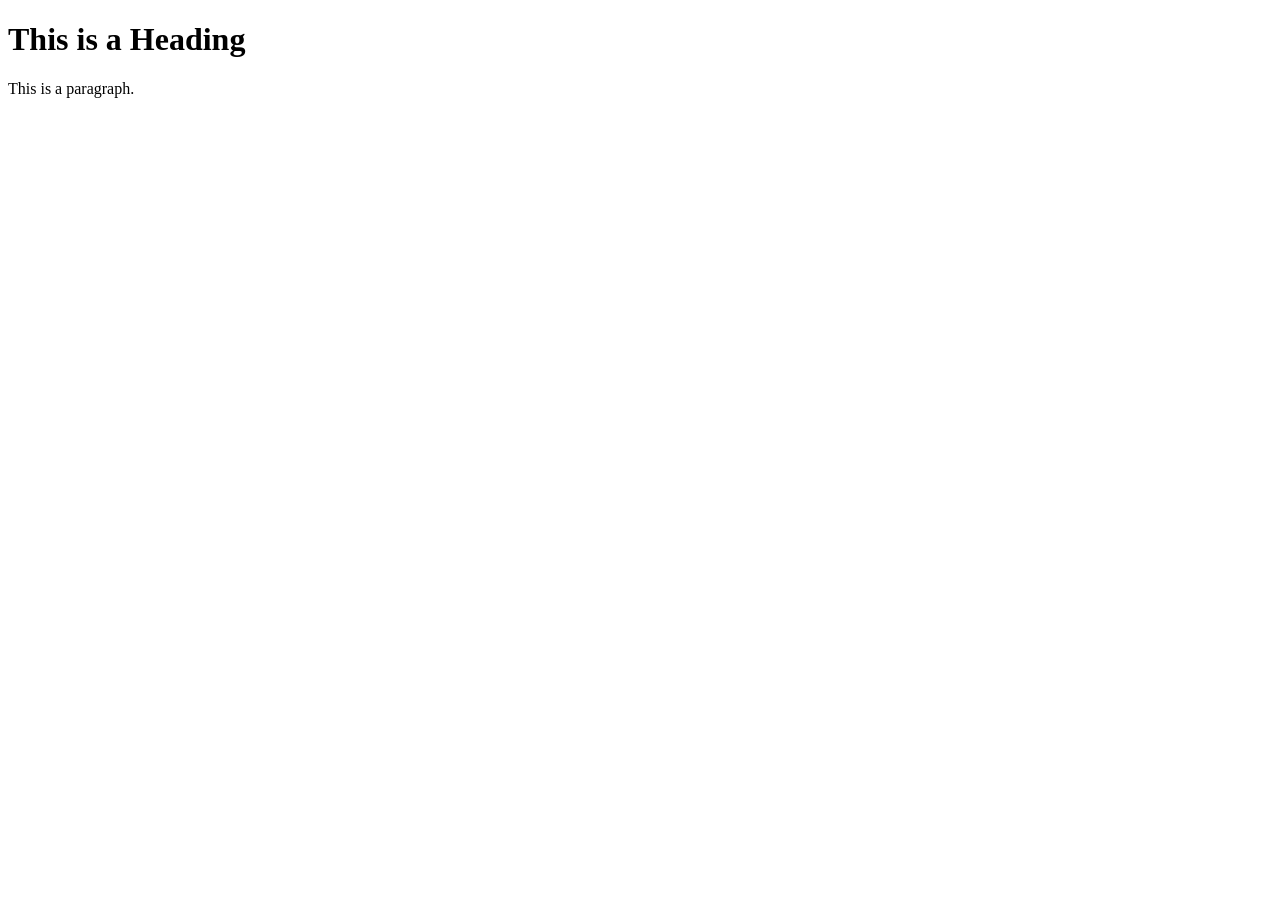
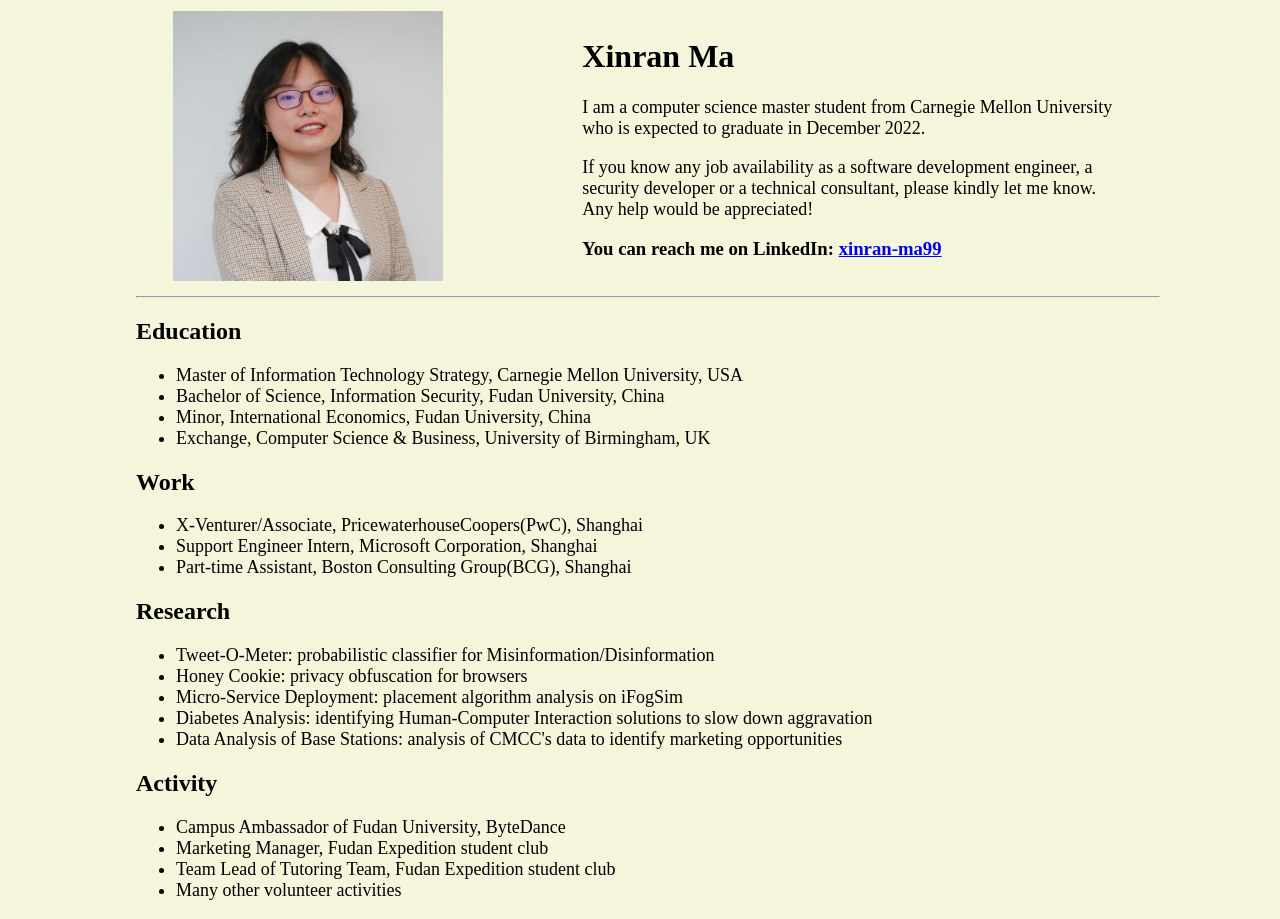
Before and after one commit to xrma99/xrma99.github.io, a plain HTML site: page index.html in a window 1280 px wide. Before the commit the page ends 800 px from the top, so only its background shows below. Drawn offline with Linux system fonts and the light colour scheme.

Commit message:
20220710

```diff
--- a/index.html
+++ b/index.html
@@ -1,12 +1,75 @@
 <!DOCTYPE html>
 <html>
+
+<style>
+    .content{
+        font-size:large;
+    }
+</style>
+
 <head>
-<title>Page Title</title>
+<title>Xinran Ma</title>
 </head>
-<body>
+<body style="background-color: #F5F5DC; width: 80%; position: relative; left: 10%;">
 
-<h1>This is a Heading</h1>
-<p>This is a paragraph.</p>
+<table>
+    <tbody>
+        <tr>
+            <td width="30%" align="center" style="vertical-align: middle;">
+                <img src="ma.jpg" alt="Xinran Ma" style="max-width: 80%;">
+            </td>
+            <td width="60%" align="top" style="position: relative;left: 10%;">
+                <h1>Xinran Ma</h1>
+                <p class="content" style="width: 80%;">I am a computer science master student from Carnegie Mellon University who is expected to graduate in December 2022.</p>
+                <p class="content" style="width: 80%;">If you know any job availability as a software development engineer, a security developer or a technical consultant, please kindly let me know. Any help would be appreciated!</p>
+                <h3>You can reach me on LinkedIn: <a href="https://www.linkedin.com/in/xinran-ma99/">xinran-ma99</a></h3>
+            </td>
+        </tr>
+    </tbody>
+</table>
+<hr>
+
+<div class="Block">
+    <h2>Education</h2>
+    <ul class="content">
+        <li>Master of Information Technology Strategy, Carnegie Mellon University, USA</li>
+        <li>Bachelor of Science, Information Security, Fudan University, China</li>
+        <li>Minor, International Economics, Fudan University, China</li>
+        <li>Exchange, Computer Science & Business, University of Birmingham, UK</li>
+    </ul>
+</div>
+
+<div class="Block">
+    <h2>Work</h2>
+    <ul class="content">
+        <li>X-Venturer/Associate, PricewaterhouseCoopers(PwC), Shanghai</li>
+        <li>Support Engineer Intern, Microsoft Corporation, Shanghai</li>
+        <li>Part-time Assistant, Boston Consulting Group(BCG), Shanghai</li>
+    </ul>
+</div>
+
+<div class="Block">
+    <h2>Research</h2>
+    <ul class="content">
+        <li>Tweet-O-Meter: probabilistic classifier for Misinformation/Disinformation</li>
+        <li>Honey Cookie: privacy obfuscation for browsers</li>
+        <li>Micro-Service Deployment: placement algorithm analysis on iFogSim</li>
+        <li>Diabetes Analysis: identifying Human-Computer Interaction solutions to slow down aggravation</li>
+        <li>Data Analysis of Base Stations: analysis of CMCC's data to identify marketing opportunities</li>
+    </ul>
+</div>
+
+<div class="Block">
+    <h2>Activity</h2>
+    <ul class="content">
+        <li>Campus Ambassador of Fudan University, ByteDance</li>
+        <li>Marketing Manager, Fudan Expedition student club</li>
+        <li>Team Lead of Tutoring Team, Fudan Expedition student club</li>
+        <li>Many other volunteer activities</li>
+    </ul>
+</div>
 
 </body>
+
+
 </html>
```
Also changed, not shown: ma.jpg (added), 1 other file.
